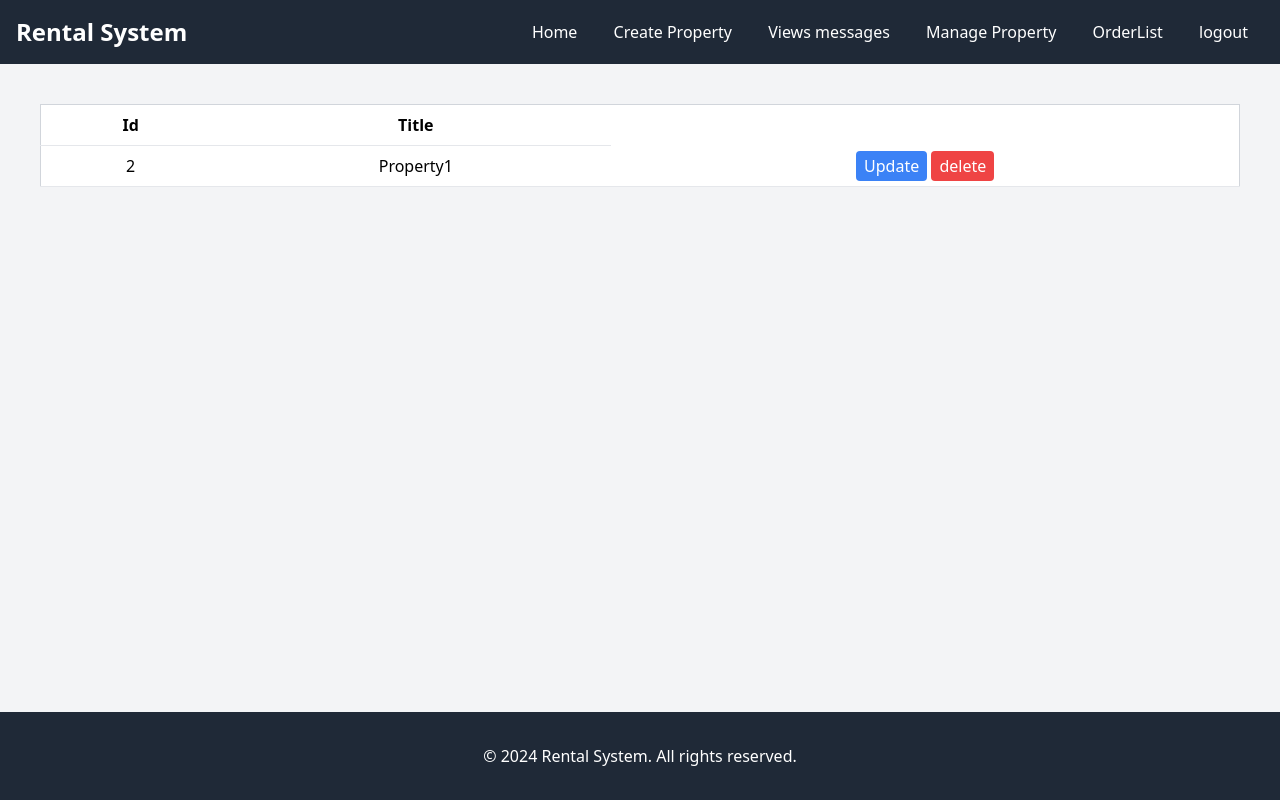
After one commit to Riyamkafle/rentme, a Django app: page /propertyList/ in a window 1280 px wide. The commit adds this page. Run offline with Django 5.2, Linux system fonts and the light colour scheme; a user stored in the database is signed in; data comes from the database, SQL or seed files in the repository; both versions use the stored data as it was after the commit.

Commit message:
changes made

```diff
--- a/core/admin.py
+++ b/core/admin.py
@@ -5,3 +5,4 @@ from .models import *
 
 admin.site.register(Property)
 admin.site.register(Contact)
+admin.site.register(BookProperty)
--- a/core/models.py
+++ b/core/models.py
@@ -24,3 +24,13 @@ class Contact(models.Model):
 
     def __str__(self):
         return self.name
+
+
+
+class BookProperty(models.Model):
+    owner = models.ForeignKey(User,on_delete = models.CASCADE,related_name = "owner")
+    renter = models.ForeignKey(User,on_delete = models.CASCADE,related_name = "renter")
+    property = models.ForeignKey(Property,on_delete = models.CASCADE)
+
+    # def __str__(self):
+    #     return f"{self.owner.username}-{self.renter.username}-{self.property.title}"
--- a/core/urls.py
+++ b/core/urls.py
@@ -7,12 +7,15 @@ urlpatterns = [
     path('register/',views.register,name = "register"),
     path('property/<int:id>/',views.propertyDetail,name = "propertyDetail" ),
     path('contactOwner/',views.contact_owner,name ="contactOwner" ),
-    path('messages/',views.messages,name = "messages"),
+    path('messages/',views.message,name = "messages"),
     path('message/<int:pk>',views.messageDetail,name = "messageDetail"),
     path('logout/', views.logout_view, name='logout'),
     path('properties/new/', views.property_create, name='property_create'),
     path('properties/<int:pk>/edit/', views.property_update, name='property_update'),
-
+    path('properties/<int:pk>/delete/', views.property_delete, name='property_delete'),
+    path('propertyList/',views.propertyList,name = "propertyList"),
+    path('bookproperty/',views.bookproperty,name = "bookproperty"),
+    path('orderlist/',views.orderlist,name = "orderlist")
 
 
 ]
--- a/core/views.py
+++ b/core/views.py
@@ -4,6 +4,13 @@ from django.contrib.auth import authenticate, login,logout
 from django.contrib import messages
 from .models import *
 from .forms import *
+from django.shortcuts import render, redirect
+from django.http import HttpResponse
+from django.contrib.auth.decorators import login_required
+from django.template import loader
+from django.contrib.auth.models import User
+from .models import Property, BookProperty
+from reportlab.pdfgen import canvas
 
 # Create your views here.
 
@@ -134,7 +141,7 @@ def contact_owner(request):
     return render(request, 'propertyDetail.html', {})
 
 
-def messages(request):
+def message(request):
     if request.user.is_authenticated:
         messages = Contact.objects.filter(owner = request.user)
         return render(request,'viewMessage.html',{'messages':messages})
@@ -159,7 +166,7 @@ def property_create(request):
             fm =form.save(commit=False)
             fm.owner = request.user
             fm.save()
-            # messages.success(request,'Property Listed')
+            messages.success(request,'Property Listed')
             return redirect('property_create')
     else:
         form = PropertyForm()
@@ -169,11 +176,72 @@ def property_create(request):
 
 def property_update(request, pk):
     property = get_object_or_404(Property, pk=pk)
+    if property.owner !=request.user:
+        return redirect('/')
     if request.method == 'POST':
         form = PropertyForm(request.POST, request.FILES, instance=property)
         if form.is_valid():
             form.save()
-            return redirect('/')
+            messages.success(request,"property updated")
+            return redirect('/propertyList/')
     else:
         form = PropertyForm(instance=property)
     return render(request, 'RegisterProperty.html', {'form': form})
+
+def property_delete(request, pk):
+    property = get_object_or_404(Property, pk=pk)
+
+    property.delete()
+    messages.success(request,"property deleted")
+
+    return redirect('/propertyList/')
+
+
+def propertyList(request):
+    if request.user.is_authenticated:
+        properties = Property.objects.filter(owner = request.user)
+        return render(request,'propertyList.html',{'properties':properties})
+    else:
+        return redirect('/')
+
+
+
+def bookproperty(request):
+     if request.method == "POST":
+        owner = request.POST.get('owner')
+        property = request.POST.get('property')
+        owner_ = User.objects.filter(pk =owner).first()
+        property_ = Property.objects.filter(pk = property).first()
+
+        book = BookProperty(property = property_,renter = request.user,owner = owner_)
+        book.save()
+        pdf_response = generate_pdf_report(book)
+
+        return pdf_response
+
+
+def generate_pdf_report(book):
+    response = HttpResponse(content_type='application/pdf')
+    response['Content-Disposition'] = f'attachment; filename="{book.property.title}_report.pdf"'
+
+    # Create the PDF content using ReportLab
+    pdf = canvas.Canvas(response)
+    pdf.drawString(100, 800, f"Property Title: {book.property.title}")
+    pdf.drawString(100, 780, f"Property Description: {book.property.description}")
+    pdf.drawString(100, 760, f"Location: {book.property.location}")
+    pdf.drawString(100, 740, f"Price: {book.property.price}")
+    pdf.drawString(100, 720, f"Bedrooms: {book.property.bedrooms}")
+    pdf.drawString(100, 700, f"Bathrooms: {book.property.bathrooms}")
+    pdf.drawString(100, 680, f"Owner: {book.owner.username}")
+    pdf.drawString(100, 660, f"Renter: {book.renter.username}")
+    # Add more fields as needed
+
+    # Save the PDF
+    pdf.showPage()
+    pdf.save()
+
+    return response
+
+def orderlist(request):
+    orders = BookProperty.objects.filter(owner = request.user)
+    return render(request,'orderlist.html',{'orders':orders})
--- a/templates/base.html
+++ b/templates/base.html
@@ -4,7 +4,7 @@
     <head>
         <meta charset="UTF-8">
         <meta name="viewport" content="width=device-width, initial-scale=1.0">
-        <title>Home Page</title>
+        <title>Rental System</title>
         <link href="https://cdn.jsdelivr.net/npm/tailwindcss@2.2.19/dist/tailwind.min.css" rel="stylesheet">
     </head>
 
@@ -12,12 +12,15 @@
         <!-- Navbar -->
         <nav class="bg-gray-800 text-white p-4">
             <div class="container mx-auto flex justify-between items-center">
-                <a  href = "/" class=" cursor-pointer text-2xl font-bold">Your Brand</a>
+                <a  href = "/" class=" cursor-pointer text-2xl font-bold">Rental System</a>
                 <div class="hidden md:block">
                     <a href="/" class="px-4">Home</a>
                     {%if request.user.is_authenticated%}
                     <a href="{%url 'property_create'%}" class="px-4">Create Property</a>
                     <a href="/messages/" class="px-4">Views messages</a>
+                    <a href="/propertyList/" class="px-4">Manage Property</a>
+                    <a href="/orderlist/" class="px-4">OrderList</a>
+
                     <a href="/logout/" class="px-4">logout</a>
 
                     {%else%}
@@ -53,7 +56,7 @@
         {%endblock content%}
         <footer class="bg-gray-800 text-white py-8 mt-auto">
             <div class="container mx-auto text-center">
-                <p>&copy; 2024 Your Company. All rights reserved.</p>
+                <p>&copy; 2024 Rental System. All rights reserved.</p>
             </div>
         </footer>
 
--- /dev/null
+++ b/templates/propertyList.html
@@ -0,0 +1,54 @@
+{%extends 'base.html'%}
+{%block content%}
+
+<div class="overflow-x-auto p-10">
+    {% if messages %}
+    <div id="messages-container" class="p-4 text-center">
+      {% for msg in messages %}
+        <div class="bg-red-500 text-white p-2 rounded-md mb-4">
+          <span>{{ msg.message }}</span>
+          <button onclick="closeMessage(this)" class="ml-2 text-white">x</button>
+        </div>
+      {% endfor %}
+    </div>
+
+    <script>
+      function closeMessage(button) {
+        var messageContainer = button.parentElement;
+        messageContainer.style.display = 'none';
+      }
+
+      // Automatically hide messages after 3 seconds
+      setTimeout(function () {
+        var messagesContainer = document.getElementById('messages-container');
+        if (messagesContainer) {
+          messagesContainer.style.display = 'none';
+        }
+      }, 5000);
+    </script>
+  {% endif %}
+    <table class="  min-w-full bg-white border border-gray-300">
+        <thead>
+            <tr>
+                <th class="py-2 px-4 border-b ">Id</th>
+                <th class="py-2 px-4 border-b ">Title</th>
+
+            </tr>
+        </thead>
+        <tbody>
+            {%for property in properties%}
+            <tr>
+                <td class="py-2 px-4 border-b text-center">{{property.id}}</td>
+                <td class="py-2 px-4 border-b text-center">{{property.title}}</td>
+                <td class="py-2 px-4 border-b text-center">
+                    <a  href = "{%url 'property_update' property.pk%}" class="bg-blue-500 text-white px-2 py-1 rounded">Update</a>
+                    <a  href = "{%url 'property_delete' property.pk%}" class="bg-red-500 text-white px-2 py-1 rounded">delete</a>
+                </td>
+            </tr>
+            {%endfor%}
+
+        </tbody>
+    </table>
+</div>
+
+{%endblock content%}
```
Also changed, not shown: templates/orderlist.html (added, +28 -0 lines), templates/propertyDetail.html (+7 -0 lines), core/migrations/0001_initial.py, core/migrations/0002_bookproperty.py, db.sqlite3, media/img/Screenshot_from_2024-02-21_17-03-18.png (added), media/img/Screenshot_from_2024-02-21_17-05-59_duP8Ed1.png (added).
